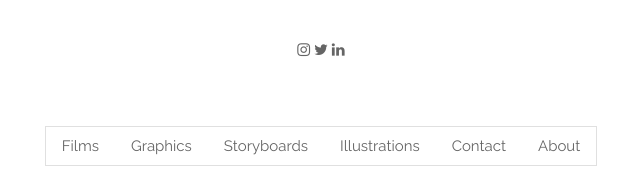
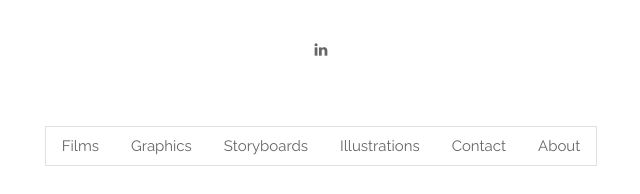
Before and after one commit to QMarglin/QMarglin.github.io, a plain HTML site: page index.html in a window 1280 px wide. Shown: the part 257-451 px from the top of the page, 319-959 px from the left. Drawn offline with nearby package versions, Linux system fonts and the light colour scheme.

Commit message:
Update index.html

```diff
--- a/index.html
+++ b/index.html
@@ -25,10 +25,10 @@ h1 {letter-spacing: 6px}
 
 <div class="w3-padding-32">
   <!-- class="fa fa-facebook-official w3-hover-opacity"></i> -->
-  <i class="fa fa-instagram w3-hover-opacity"></i>
+  <!--<i class="fa fa-instagram w3-hover-opacity"></i> -->
   <!-- class="fa fa-snapchat w3-hover-opacity"></i> -->
   <!-- class="fa fa-pinterest-p w3-hover-opacity"></i> -->
-  <i class="fa fa-twitter w3-hover-opacity"></i>
+  <!--<i class="fa fa-twitter w3-hover-opacity"></i>-->
 
   <a href="https://www.linkedin.com/in/quinton-marglin" target="_blank">
   <i class="fa fa-linkedin w3-hover-opacity"></i>
```
